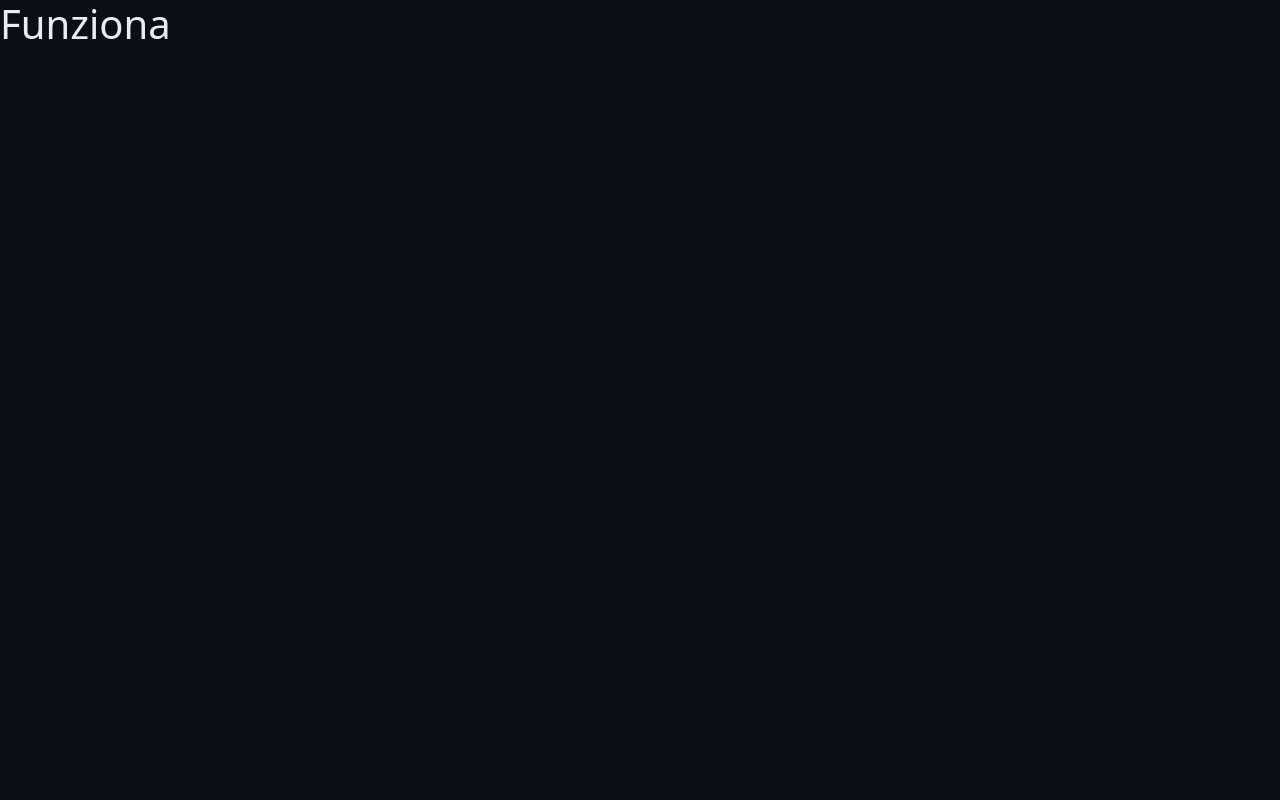
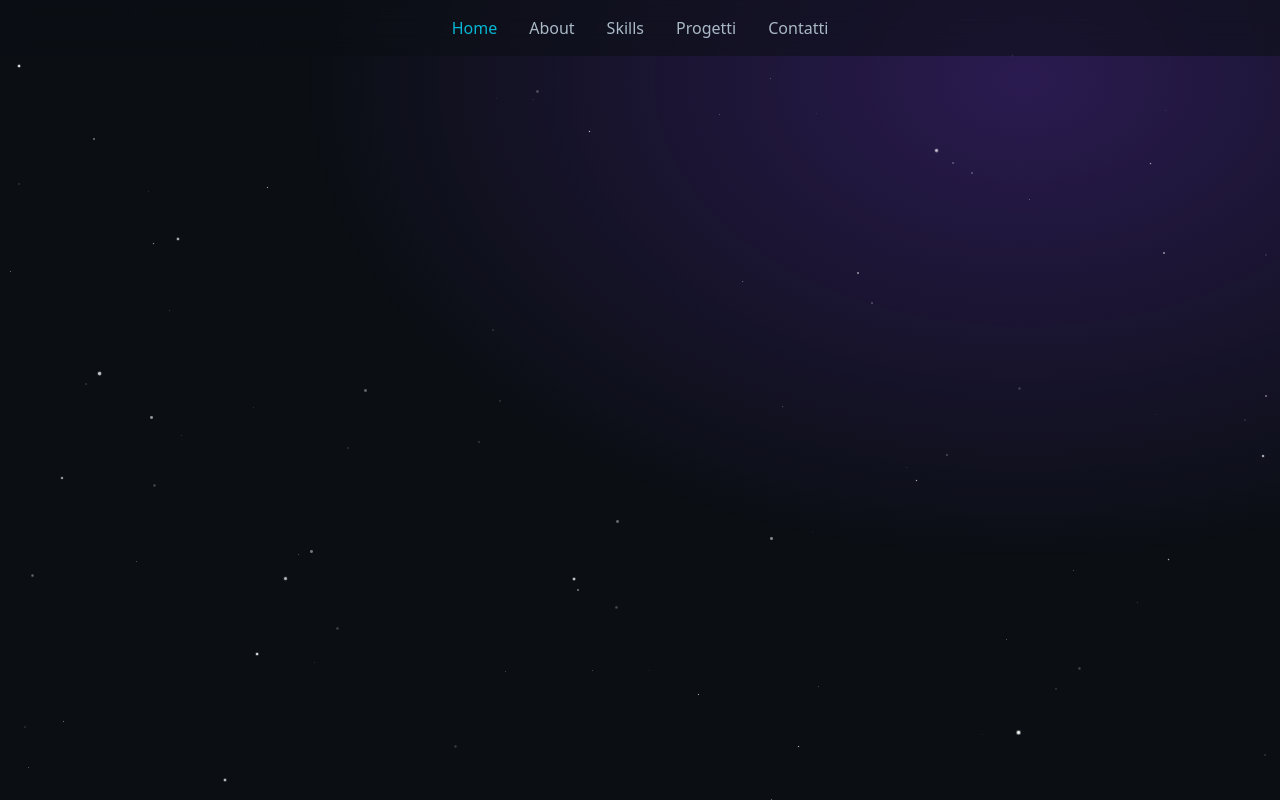
Before and after one commit to p4wlee/portfolio, a React (Vite) app: page / in a window 1280 px wide. Built offline with nearby package versions, Linux system fonts and the light colour scheme.

Commit message:
feat: highlight active navbar link via useActiveSection

```diff
--- a/src/App.jsx
+++ b/src/App.jsx
@@ -1,5 +1,14 @@
+import StarField from "./components/StarField";
+import useActiveSection from "./hooks/useActiveSection";
+import Navbar from "./components/Navbar";
 function App() {
-  return <h1>Funziona</h1>;
+  const activeSectionId = useActiveSection();
+  return (
+    <>
+      <StarField />
+      <Navbar activeSectionId={activeSectionId} />
+    </>
+  );
 }
 
 export default App;
--- /dev/null
+++ b/src/components/Navbar.jsx
@@ -0,0 +1,26 @@
+// Fixed top navigation bar. Receives the id of the section currently in view
+// (activeSectionId) from App and highlights the matching link.
+export default function Navbar({ activeSectionId }) {
+  // Link data, kept separate from the markup: each entry pairs the section's
+  // id (the anchor target + active-state key) with its visible label.
+  // Adding or renaming a link means editing this array, not the JSX.
+  const links = [
+    { id: "hero", label: "Home" },
+    { id: "about", label: "About" },
+    { id: "skills", label: "Skills" },
+    { id: "projects", label: "Progetti" },
+    { id: "contact", label: "Contatti" },
+  ];
+  return (
+    <nav className="navbar">
+      {/* Build one anchor per link. key = stable unique id (required by React).
+        href="#id" makes the browser jump to the matching section.
+        The link whose id equals activeSectionId gets the "active" class. */}
+      {links.map((link) => (
+        <a key={link.id} href={`#${link.id}`} className={activeSectionId === link.id ? "active" : ""}>
+          {link.label}
+        </a>
+      ))}
+    </nav>
+  );
+}
```
